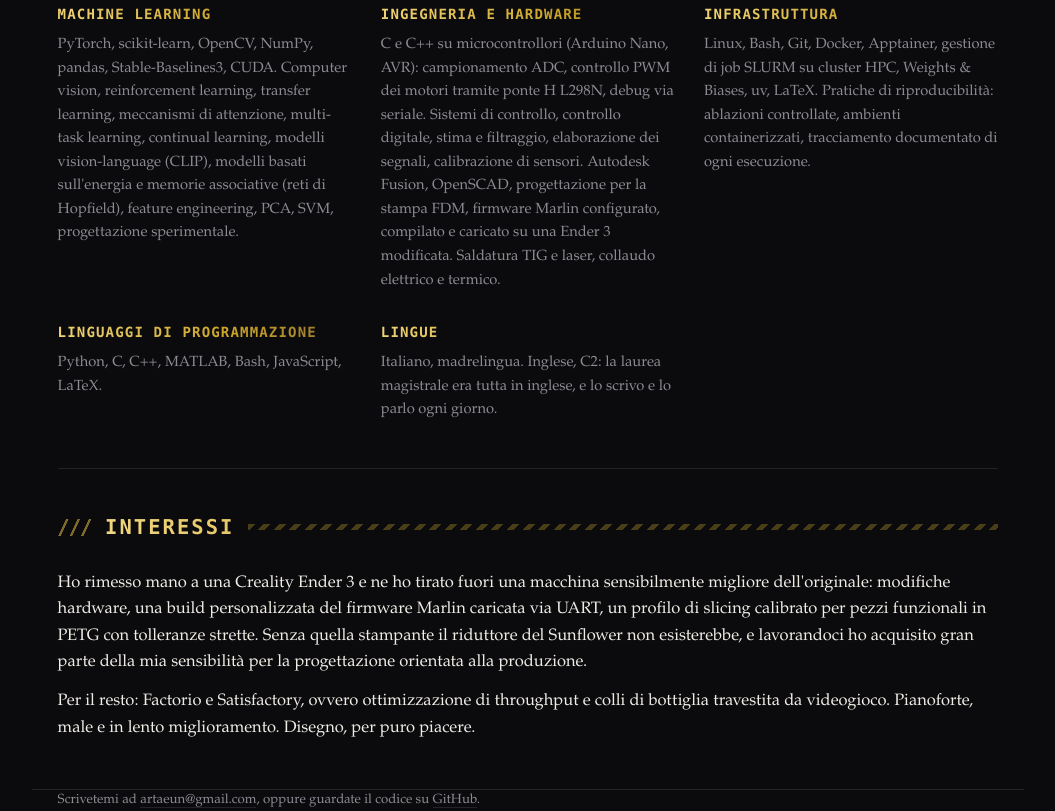
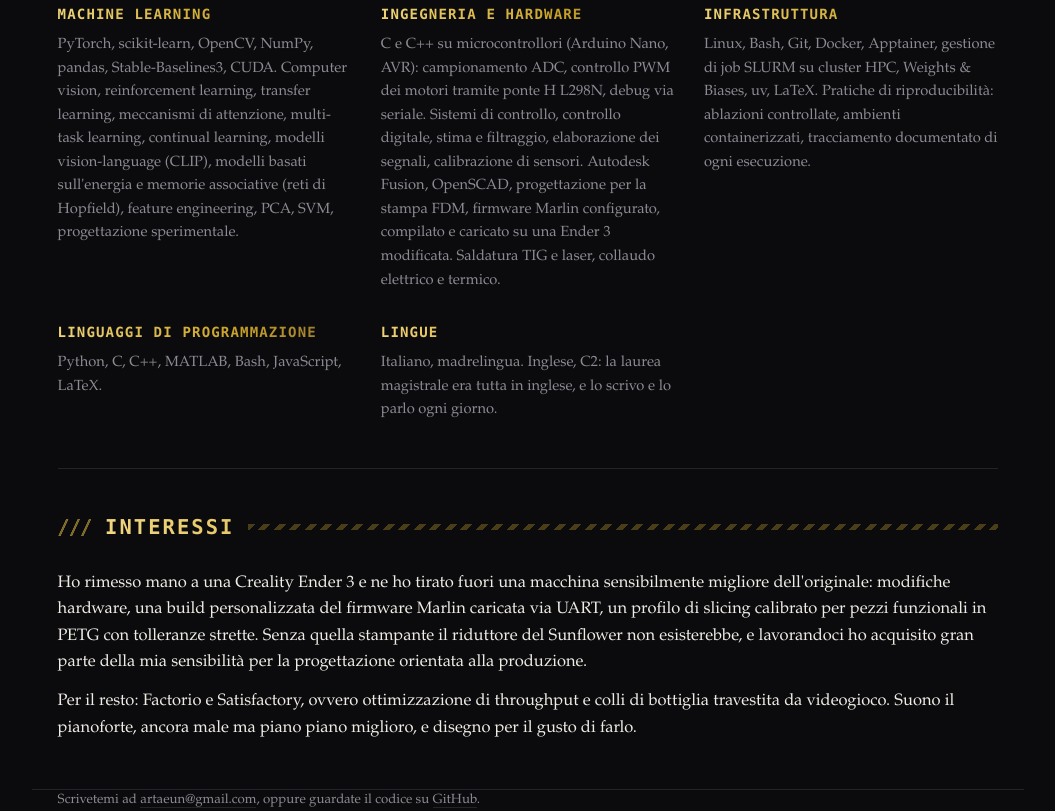
Before and after one commit to artaeun/artaeun.github.io, a plain HTML site: page it.html in a window 1280 px wide. Shown: the part 3040-3851 px from the top of the page, without its empty margins (112-1167 px from the left). Drawn offline with Linux system fonts and the light colour scheme.

Commit message:
Reword the piano and drawing line in Italian

```diff
--- a/it.html
+++ b/it.html
@@ -137,7 +137,7 @@
 <section id="interests" class="screen-only">
     <h2>Interessi</h2>
     <p>Ho rimesso mano a una Creality Ender 3 e ne ho tirato fuori una macchina sensibilmente migliore dell'originale: modifiche hardware, una build personalizzata del firmware Marlin caricata via UART, un profilo di slicing calibrato per pezzi funzionali in PETG con tolleranze strette. Senza quella stampante il riduttore del Sunflower non esisterebbe, e lavorandoci ho acquisito gran parte della mia sensibilità per la progettazione orientata alla produzione.</p>
-    <p>Per il resto: Factorio e Satisfactory, ovvero ottimizzazione di throughput e colli di bottiglia travestita da videogioco. Pianoforte, male e in lento miglioramento. Disegno, per puro piacere.</p>
+    <p>Per il resto: Factorio e Satisfactory, ovvero ottimizzazione di throughput e colli di bottiglia travestita da videogioco. Suono il pianoforte, ancora male ma piano piano miglioro, e disegno per il gusto di farlo.</p>
   </section>
 
 </main>
```
